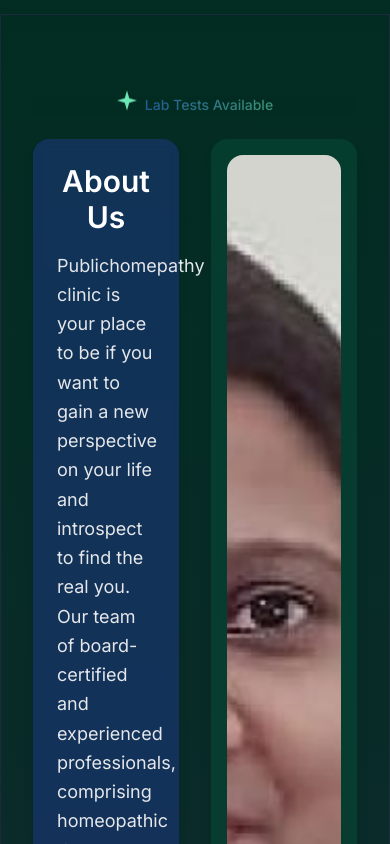
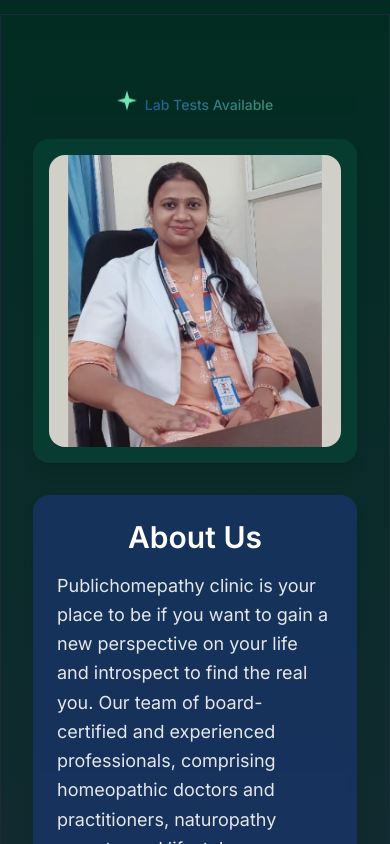
Before and after one commit to Kaif9999/homeopathy-webapp, a Next.js app: page / in a window 390 px wide. Shown: the part 6960-7804 px from the top of the page. Built offline with nearby package versions, Linux system fonts and the light colour scheme.

Commit message:
mobile responsiveness

```diff
--- a/components/about.tsx
+++ b/components/about.tsx
@@ -21,7 +21,14 @@
               Lab Tests Available
             </span>
           </div>
-          <div className="grid grid-cols-2 md:grid-cols-2 gap-8">
+            <div className="grid grid-cols-1 md:grid-cols-2 gap-8">
+            <div className="w-auto h-auto p-4 shadow-lg rounded-2xl bg-emerald-900/50 backdrop-blur-sm">
+              <img
+              src="about_image.jpeg"
+              alt="About"
+              className="w-full h-full object-cover rounded-2xl"
+              />
+            </div>
             <div className="w-auto h-auto p-6 shadow-lg rounded-2xl bg-blue-900/50 backdrop-blur-sm">
               <h2 className="text-3xl font-semibold text-white mb-4 text-center">
               About Us
@@ -46,13 +53,6 @@
               outcomes.
               </p>
             </div>
-            <div className="w-auto h-auto p-4 shadow-lg rounded-2xl bg-emerald-900/50 backdrop-blur-sm">
-              <img
-                src="about_image.jpeg"
-                alt="About"
-                className="w-full h-full object-cover rounded-2xl"
-              />
-            </div>
             </div>
         </div>
       </section>
```
Lines whose indentation alone changed are shown as unchanged.
